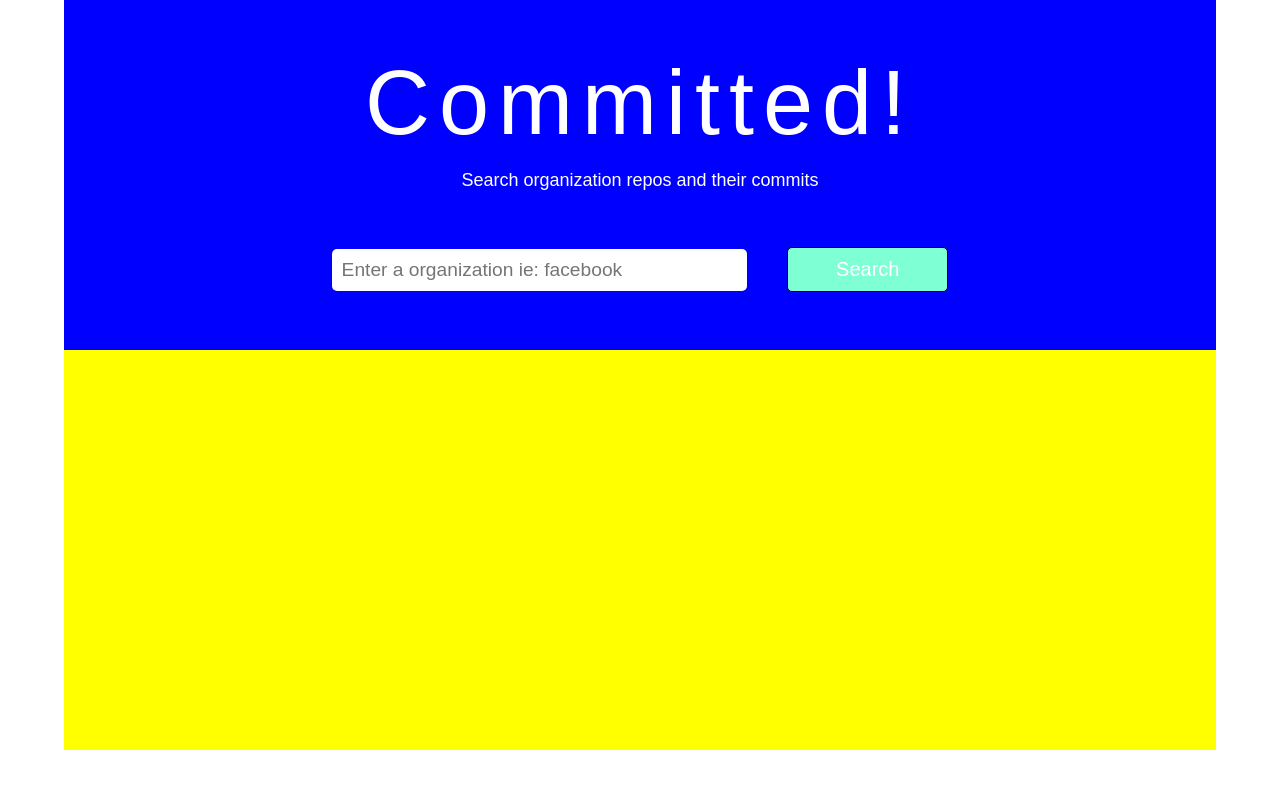
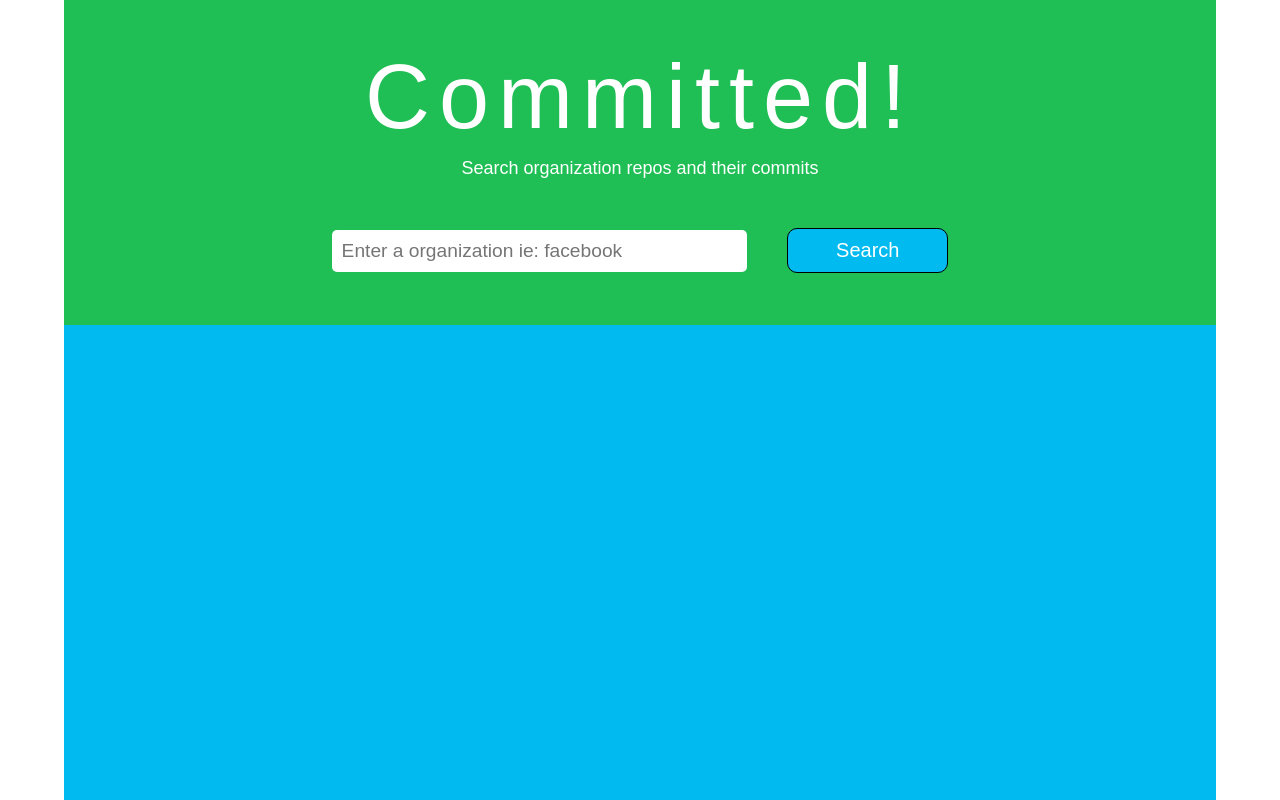
Before and after one commit to hongyang90/Committed, a React (Create React App) app: page / in a window 1280 px wide. Shown: the top 800 px of the page. Built offline with nearby package versions, Linux system fonts and the light colour scheme; the HTML template or start-up script is replaced by a standard one; a web font is replaced by a local one.

Commit message:
Revise color schemes

```diff
--- a/src/Components/RepoItem.jsx
+++ b/src/Components/RepoItem.jsx
@@ -36,7 +36,7 @@ class RepoItem extends React.Component {
             <div className='repoItem'>
                 <div className='repoInfo'>
                     <h1 onClick={this.showCommit} className='repoName'>
-                       Repo: {this.state.name.toUpperCase()}
+                       Repo Name: {this.state.name.toUpperCase()}
                     </h1>
                     <p className='description'>
                         Description: {this.props.repo.description}
--- a/src/styles/App.scss
+++ b/src/styles/App.scss
@@ -60,11 +60,7 @@ table {
   width: 100%;
 }
 
-button:hover {
-  cursor: pointer;
-  border: 1px solid white;
-  color: gray;
-}
+
 
 @import './_header.scss';
 @import './results';
--- a/src/styles/_header.scss
+++ b/src/styles/_header.scss
@@ -4,8 +4,8 @@
     justify-content: space-evenly;
     align-items: center;
     height: 30%;
-    min-height: 350px;
-    background: blue;
+    min-height: 325px;
+    background: #20BF55;
     width: 90%;
     color: white;
 
@@ -48,12 +48,19 @@
         button {
             height: 45px;
             width: 20%;
-            border-radius: 5px;
-            background: aquamarine;
+            border-radius: 10px;
+            background: #01BAEF;
             color: white;
             font-size: 20px;
+            border: none;
             border: 1px solid black;
         }
+
+        button:hover {
+            cursor: pointer;
+            // border: 1px solid lightgray;
+            color: black;
+            }
 
 
 
--- a/src/styles/_results.scss
+++ b/src/styles/_results.scss
@@ -3,9 +3,10 @@
     flex-direction: column;
     justify-content: center;
     align-items: center;
-    min-height: 400px;
+    min-height: 600px;
     width: 90%;
-    background: yellow;
+    background: #01BAEF;
+    padding-top: 2%;
 
     .repoItem {
         display: flex;
@@ -15,7 +16,7 @@
         height: 125px;
         width: 80%;
         margin: 5px 0px 5px 0px;
-        border-bottom: 1px solid gray;
+        border-bottom: 2px solid #0B4F6C;
 
         .repoInfo {
             display: flex;
@@ -28,6 +29,7 @@
 
             .repoName {
                 margin-bottom: 1%;
+                font-size: 20px;
             }
 
             .description {
```
